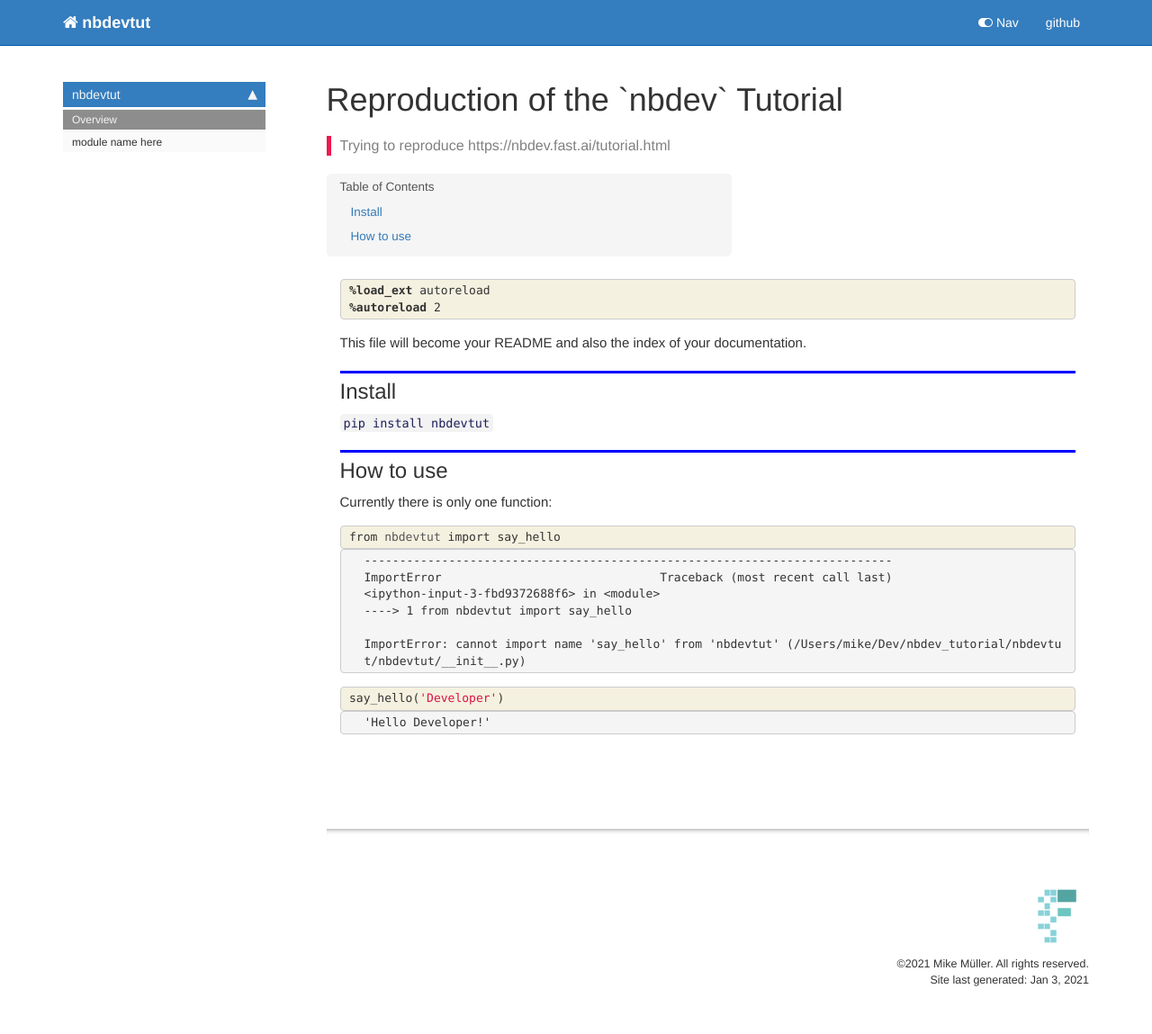
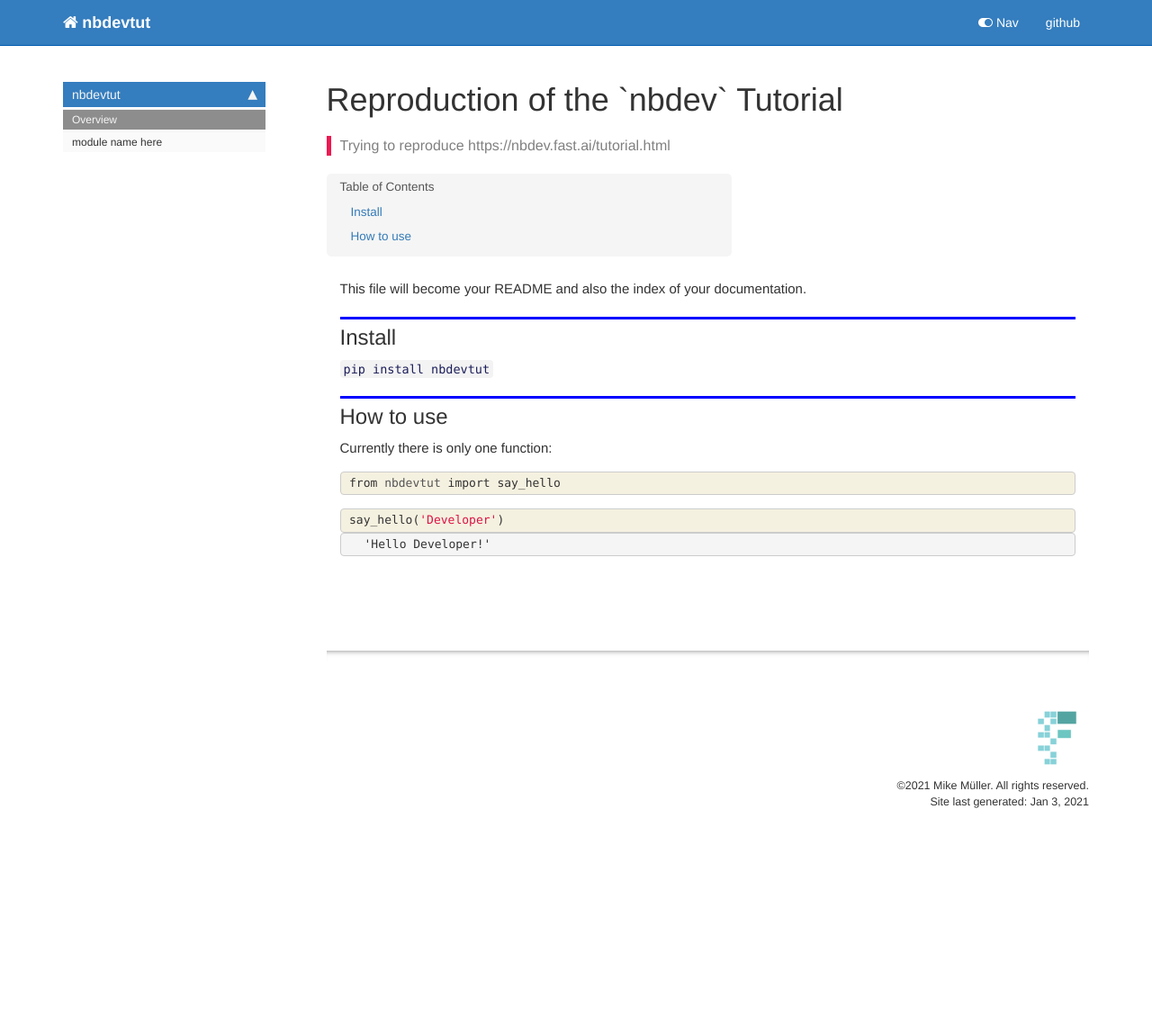
Before and after one commit to pya/nbdevtut, a Jekyll site: the page built from docs/index.html, in a window 1280 px wide. Shown: the whole page at 90% size. Built offline with Jekyll 4.4.1, drawn with Linux system fonts in a browser that asks for light colours; nearby versions of some CDN libraries; comment, search, counter and statistics services are not loaded; after the commit the page ends 951 px from its top, so only the background shows below that.

Commit message:
Build docs

```diff
--- a/docs/index.html
+++ b/docs/index.html
@@ -25,24 +25,6 @@ nb_path: "index.ipynb"
     {% raw %}
 
 <div class="cell border-box-sizing code_cell rendered">
-
-</div>
-    {% endraw %}
-
-    {% raw %}
-
-<div class="cell border-box-sizing code_cell rendered">
-<div class="input">
-
-<div class="inner_cell">
-    <div class="input_area">
-<div class=" highlight hl-ipython3"><pre><span></span><span class="o">%</span><span class="k">load_ext</span> autoreload
-<span class="o">%</span><span class="k">autoreload</span> 2
-</pre></div>
-
-    </div>
-</div>
-</div>
 
 </div>
     {% endraw %}
@@ -94,25 +76,6 @@ nb_path: "index.ipynb"
 </div>
 </div>
 
-<div class="output_wrapper">
-<div class="output">
-
-<div class="output_area">
-
-<div class="output_subarea output_text output_error">
-<pre>
-<span class="ansi-red-fg">---------------------------------------------------------------------------</span>
-<span class="ansi-red-fg">ImportError</span>                               Traceback (most recent call last)
-<span class="ansi-green-fg">&lt;ipython-input-3-fbd9372688f6&gt;</span> in <span class="ansi-cyan-fg">&lt;module&gt;</span>
-<span class="ansi-green-fg">----&gt; 1</span><span class="ansi-red-fg"> </span><span class="ansi-green-fg">from</span> nbdevtut <span class="ansi-green-fg">import</span> say_hello
-
-<span class="ansi-red-fg">ImportError</span>: cannot import name &#39;say_hello&#39; from &#39;nbdevtut&#39; (/Users/mike/Dev/nbdev_tutorial/nbdevtut/nbdevtut/__init__.py)</pre>
-</div>
-</div>
-
-</div>
-</div>
-
 </div>
     {% endraw %}
 
```
Also changed, not shown: README.md.
